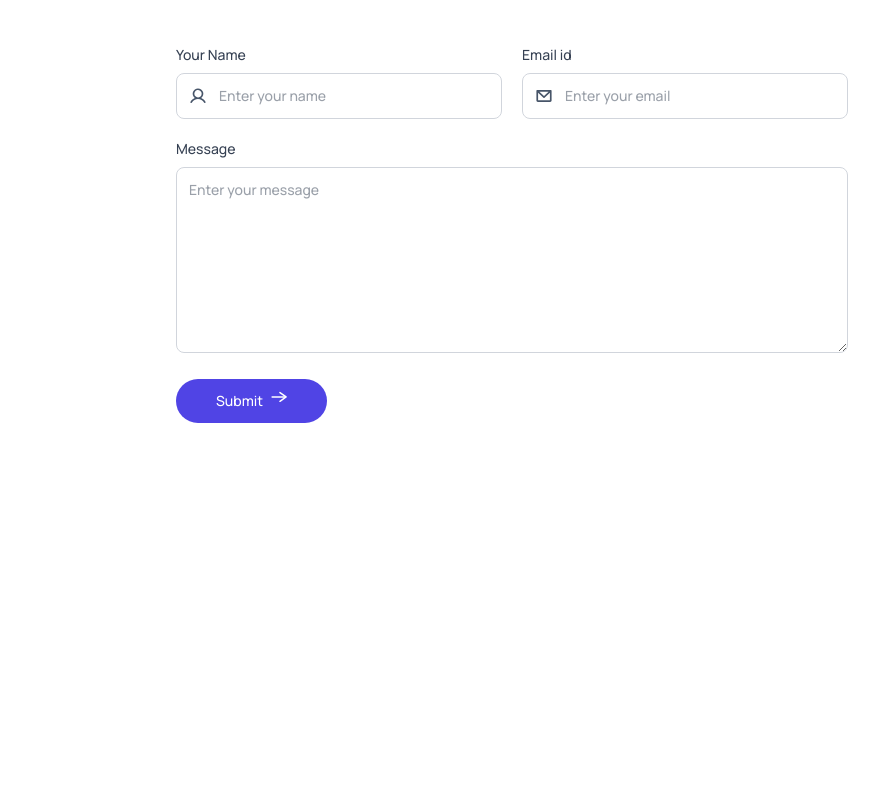
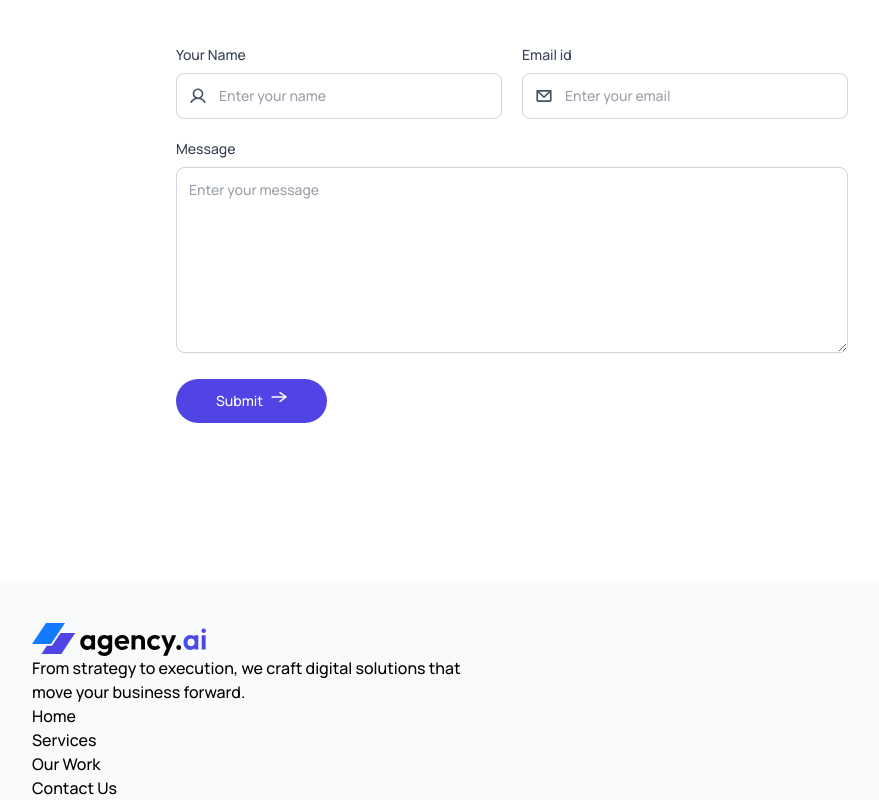
Before and after one commit to arunpmanoj/agency-ai, a React (Vite) app: page / in a window 1280 px wide. Shown: the part 3235-4035 px from the top of the page, without its empty margins (128-1007 px from the left). Before the commit the page ends 3658 px from the top, so only its background shows below. Built offline with nearby package versions, Linux system fonts and the light colour scheme.

Commit message:
created the footer component

```diff
--- a/src/App.jsx
+++ b/src/App.jsx
@@ -7,6 +7,7 @@ import OurWork from "./OurWork";
 import Teams from "./Teams";
 import ContactUs from "./components/ContactUs";
 import {Toaster} from 'react-hot-toast'
+import Footer from "./components/Footer";
 const App = () => {
   const [theme, setTheme] = useState(localStorage.getItem('theme') ? localStorage.getItem('theme') : 'light');
 
@@ -20,6 +21,7 @@ const App = () => {
       <OurWork/>
       <Teams/>
       <ContactUs/>
+      <Footer/>
     </div>
   );
 };
--- /dev/null
+++ b/src/components/Footer.jsx
@@ -0,0 +1,25 @@
+import React from 'react'
+import assets from '../assets/assets'
+
+const Footer = () => {
+  return (
+    <div className='bg-slate-50 dark:bg-gray-900 pt-10 sm:pt-10 mt-20 sm:mt-40 px-4 sm:px-10 lg:px-24 xl:px-40'>
+      {/* footer top */}
+      <div className='flex justify-between lg:items-center max-lg:flex-col gap-10'>
+        <div>
+          <img src={assets.logo} className='w-32 sm:w-44' alt="" />
+          <p className='max-w-md'>From strategy to execution, we craft digital solutions that move your business forward.</p>
+          <ul>
+            <li><a className='hover:text-primary' href="#hero">Home</a></li>
+            <li><a className='hover:text-primary' href="#services">Services</a></li>
+            <li><a className='hover:text-primary' href="#our-work">Our Work</a></li>
+            <li><a className='hover:text-primary' href="#contact-us">Contact Us</a></li>
+          </ul>
+        </div>
+        <div></div>
+      </div>
+    </div>
+  )
+}
+
+export default Footer
```
